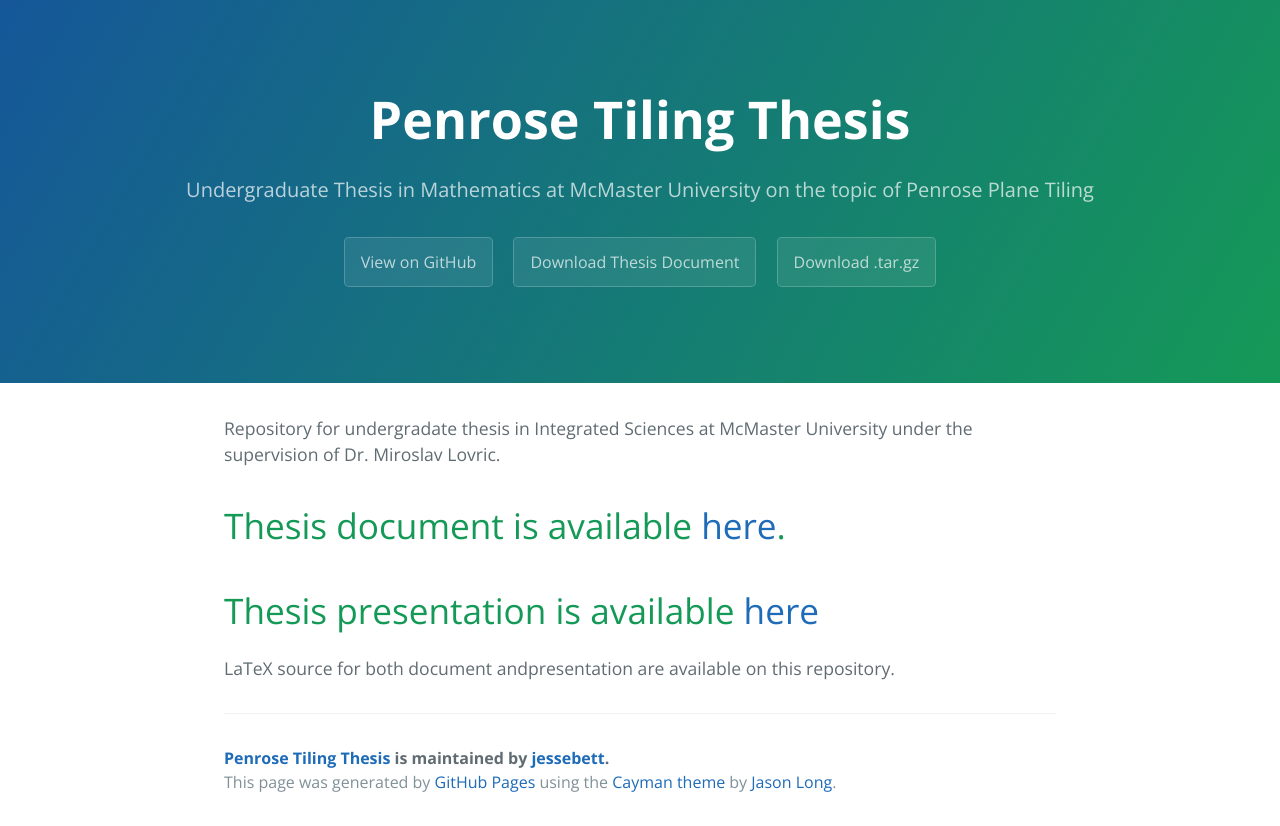
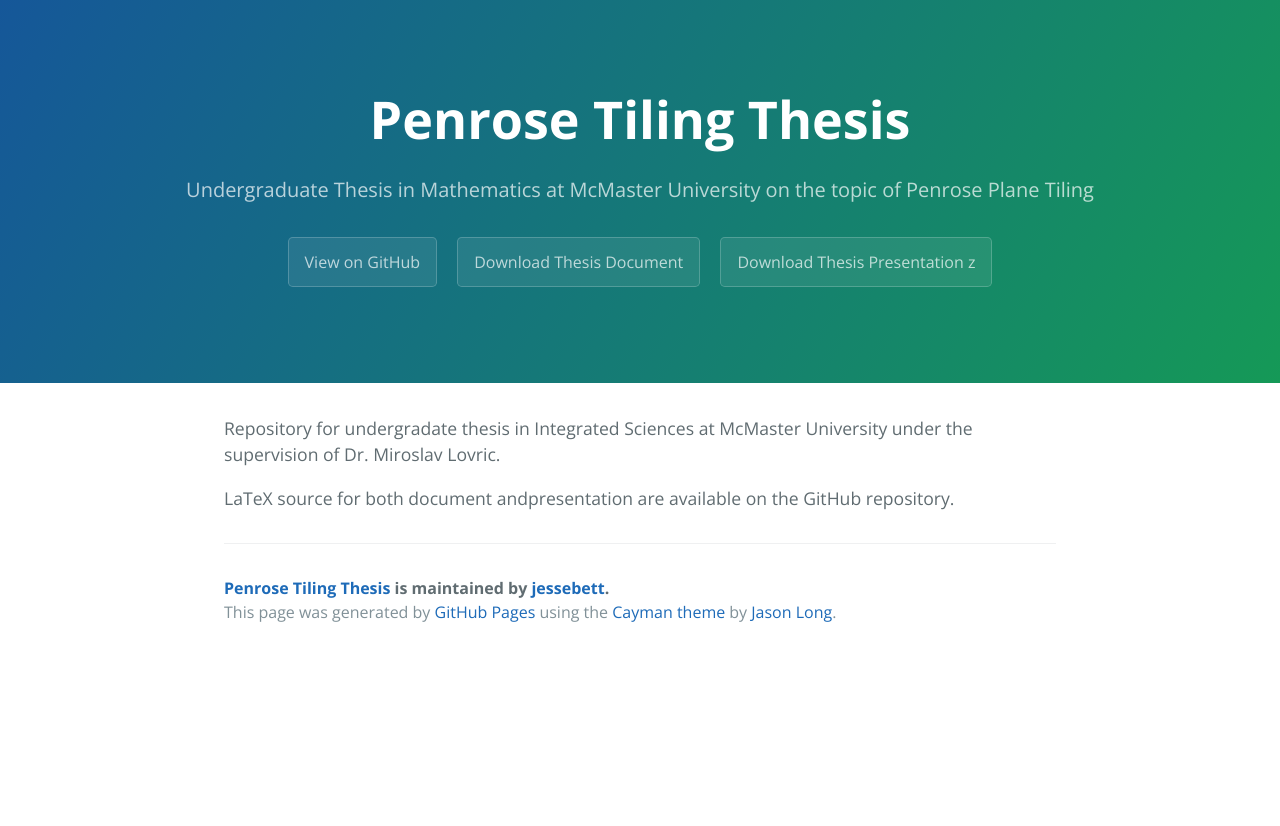
Before and after one commit to jessebett/PenroseTilingThesis, a plain HTML site: page index.html in a window 1280 px wide. After the commit the page ends 800 px from the top, so only its background shows below. Drawn offline with nearby package versions, Linux system fonts and the light colour scheme.

Commit message:
Update index.html

```diff
--- a/index.html
+++ b/index.html
@@ -15,17 +15,13 @@
       <h2 class="project-tagline">Undergraduate Thesis in Mathematics at McMaster University on the topic of Penrose Plane Tiling</h2>
       <a href="https://github.com/jessebett/PenroseTilingThesis" class="btn">View on GitHub</a>
       <a href="Thesis/Bettencourt_Penrose_Tiling_Thesis_2015.pdf" class="btn">Download Thesis Document</a>
-      <a href="https://github.com/jessebett/PenroseTilingThesis/tarball/master" class="btn">Download .tar.gz</a>
+      <a href="Presentation/SynthesisPresentation.pdf" class="btn">Download Thesis Presentation z</a>
     </section>
 
     <section class="main-content">
       <p>Repository for undergradate thesis in Integrated Sciences at McMaster University under the supervision of Dr. Miroslav Lovric.</p>
 
-<h1>Thesis document is available <a href="Thesis/Bettencourt_Penrose_Tiling_Thesis_2015.pdf">here</a>.</h1>
-
-<h1>Thesis presentation is available <a href="Presentation/SynthesisPresentation.pdf">here</a></h1>
-
-<p>LaTeX source for both document andpresentation are available on this repository.</p>
+<p>LaTeX source for both document andpresentation are available on the GitHub repository.</p>
 
       <footer class="site-footer">
         <span class="site-footer-owner"><a href="https://github.com/jessebett/PenroseTilingThesis">Penrose Tiling Thesis</a> is maintained by <a href="https://github.com/jessebett">jessebett</a>.</span>
```
